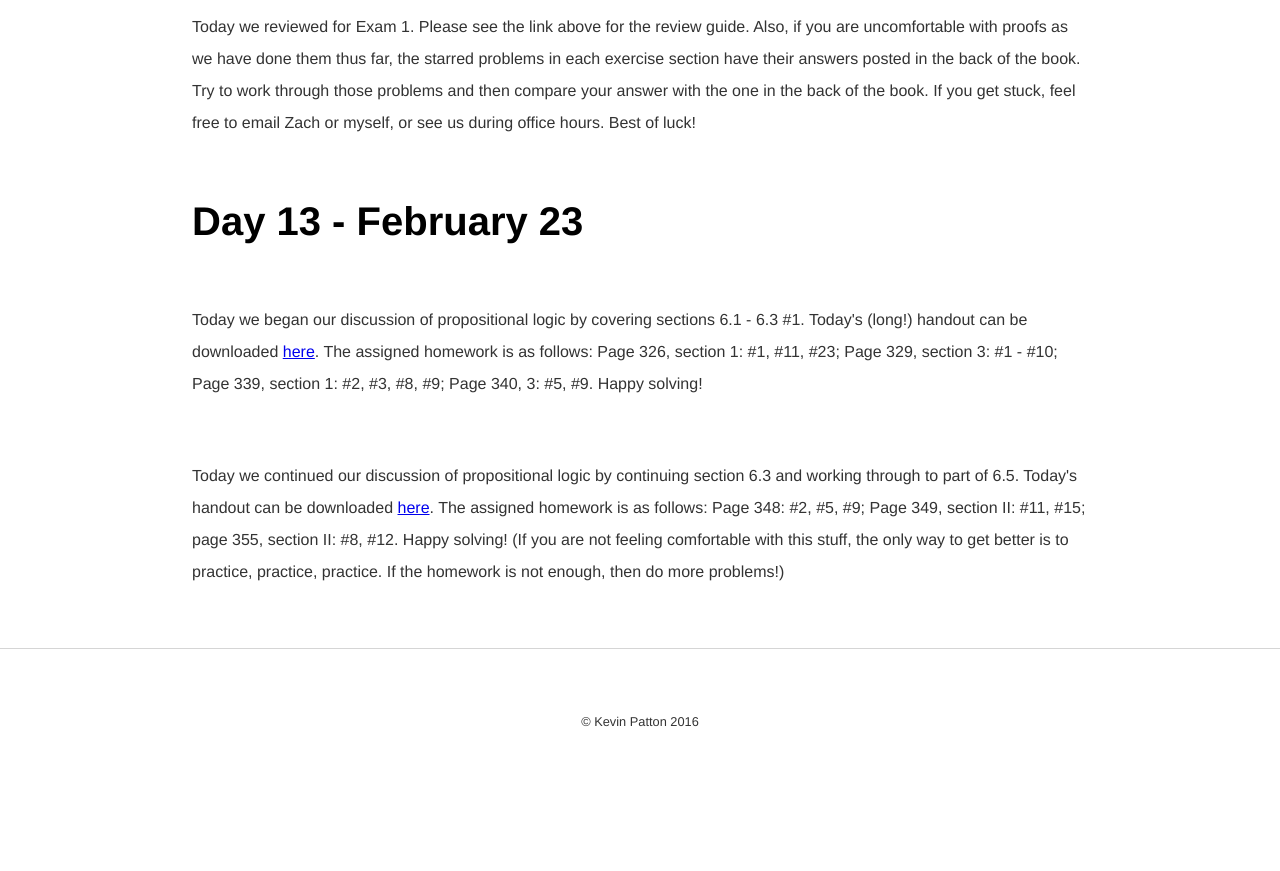
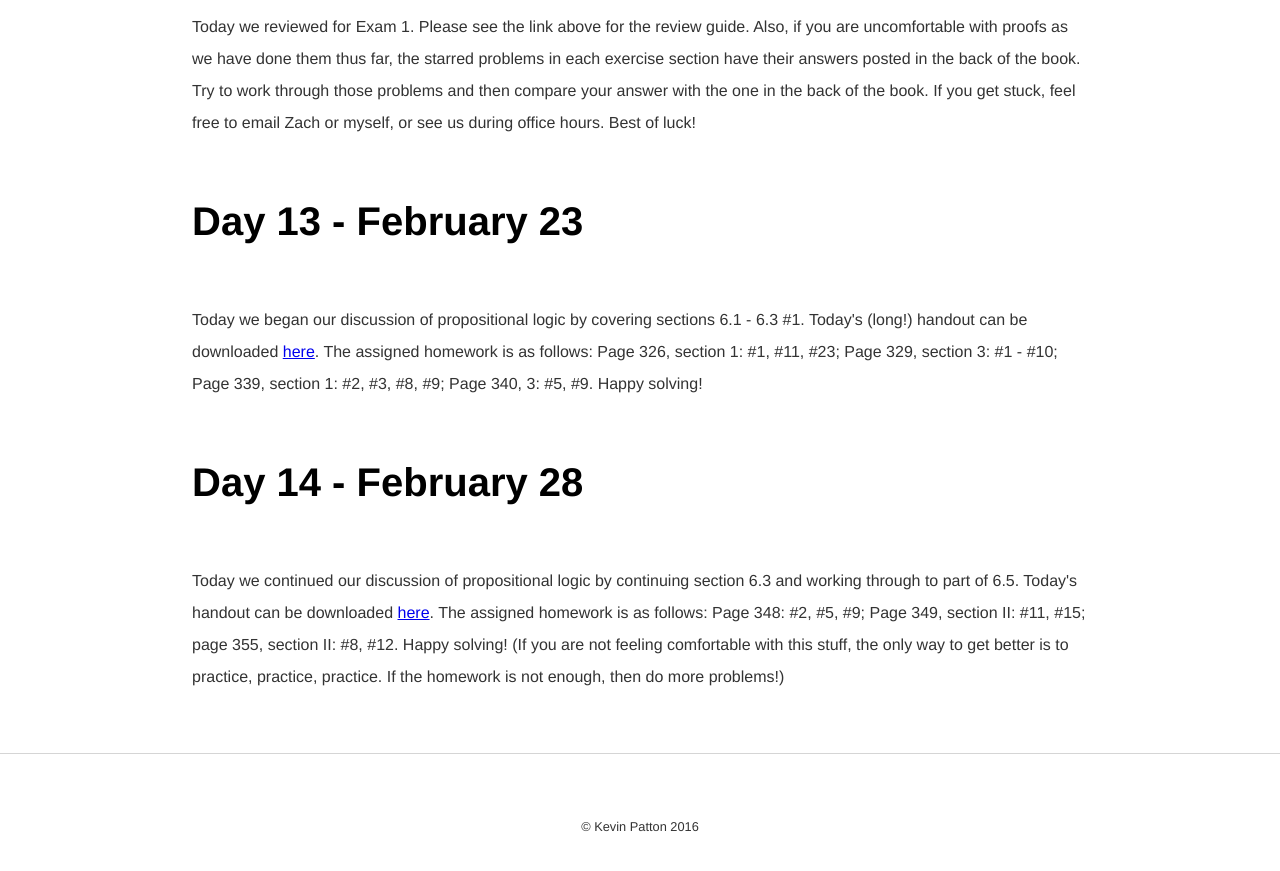
Before and after one commit to kevinjpatton/kevinjpatton.github.io, a Jekyll site: the page built from teaching/phil_110/index.html, in a window 1280 px wide and 900 px high, scrolled down 3452 px. Shown: the top 871 px of the window. Built offline with Jekyll 4.4.1, drawn with Linux system fonts in a browser that asks for light colours; Markdown is read by kramdown in place of the engine named in the settings; before the commit the page ends 4247 px from its top, so only the background shows below that.

Commit message:
Update index.html

```diff
--- a/teaching/phil_110/index.html
+++ b/teaching/phil_110/index.html
@@ -32,4 +32,5 @@ title: Philosophy 110 - Kevin Patton
 <p>Today we reviewed for Exam 1.  Please see the link above for the review guide.  Also, if you are uncomfortable with proofs as we have done them thus far, the starred problems in each exercise section have their answers posted in the back of the book.  Try to work through those problems and then compare your answer with the one in the back of the book.  If you get stuck, feel free to email Zach or myself, or see us during office hours.  Best of luck!
 <h1>Day 13 - February 23</h1>
 <p>Today we began our discussion of propositional logic by covering sections 6.1 - 6.3 #1.  Today's (long!) handout can be downloaded <a href=/teaching/phil_110/Day13-Section6.1-6.3_1.pdf target="_blank">here</a>.  The assigned homework is as follows: Page 326, section 1: #1, #11, #23; Page 329, section 3: #1 - #10; Page 339, section 1: #2, #3, #8, #9; Page 340, 3: #5, #9.  Happy solving!</p>
+<h1>Day 14 - February 28</h1>
 <p>Today we continued our discussion of propositional logic by continuing section 6.3 and working through to part of 6.5.  Today's handout can be downloaded <a href=/teaching/phil_110/Day14-Section6.3_2-6.5.pdf target="_blank">here</a>.  The assigned homework is as follows: Page 348: #2, #5, #9; Page 349, section II: #11, #15; page 355, section II: #8, #12.  Happy solving!  (If you are not feeling comfortable with this stuff, the only way to get better is to practice, practice, practice.  If the homework is not enough, then do more problems!)</p>
```
